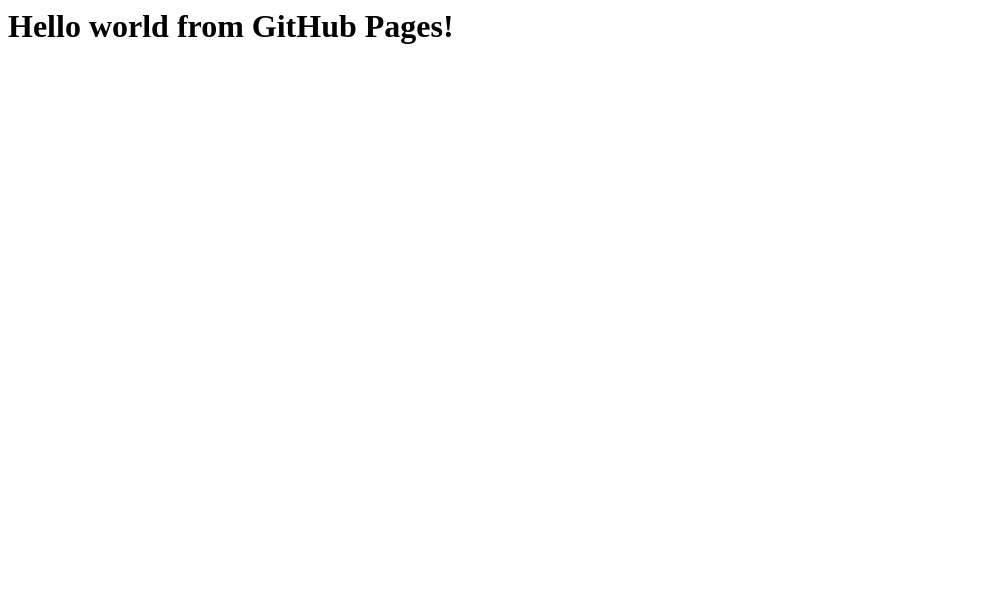
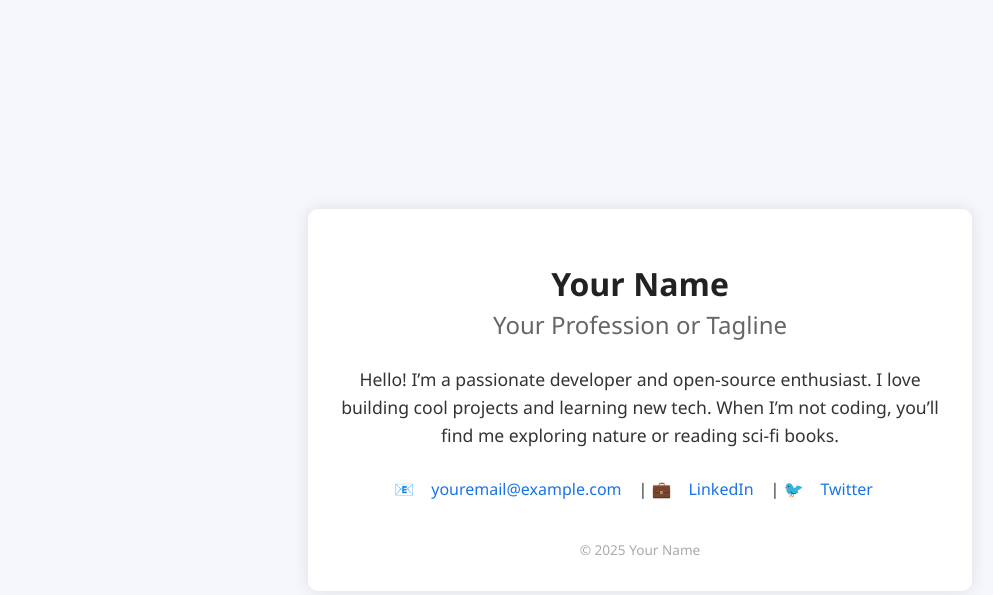
Before and after one commit to cartaggionef/cartaggionef.github.io, a plain HTML site: page index.html in a window 1280 px wide. Shown: the whole page, without its empty margins (0-993 px from the left). Drawn offline with Linux system fonts and the light colour scheme.

Commit message:
Update index.html

```diff
--- a/index.html
+++ b/index.html
@@ -1,5 +1,82 @@
-<html>
-  <body>
-    <h1>Hello world from GitHub Pages!</h1>
-  </body>
+<!DOCTYPE html>
+<html lang="en">
+<head>
+  <meta charset="UTF-8" />
+  <meta name="viewport" content="width=device-width, initial-scale=1" />
+  <title>Your Name - About Me</title>
+  <style>
+    body {
+      font-family: 'Segoe UI', Tahoma, Geneva, Verdana, sans-serif;
+      background: #f5f7fa;
+      color: #333;
+      margin: 0; padding: 0;
+      display: flex;
+      justify-content: center;
+      align-items: center;
+      min-height: 100vh;
+    }
+    .container {
+      background: white;
+      max-width: 600px;
+      width: 90%;
+      padding: 2rem;
+      box-shadow: 0 0 15px rgba(0,0,0,0.1);
+      border-radius: 10px;
+      text-align: center;
+    }
+    h1 {
+      margin-bottom: 0.2rem;
+      color: #222;
+    }
+    h2 {
+      font-weight: normal;
+      color: #666;
+      margin-top: 0;
+      margin-bottom: 1.5rem;
+    }
+    p.bio {
+      font-size: 1.1rem;
+      line-height: 1.6;
+      margin-bottom: 1.8rem;
+    }
+    .contact {
+      margin-top: 1.5rem;
+      font-size: 1rem;
+    }
+    .contact a {
+      color: #1a73e8;
+      text-decoration: none;
+      margin: 0 0.8rem;
+      transition: color 0.3s ease;
+    }
+    .contact a:hover {
+      color: #0049b7;
+    }
+    footer {
+      margin-top: 2.5rem;
+      font-size: 0.85rem;
+      color: #aaa;
+    }
+  </style>
+</head>
+<body>
+  <div class="container">
+    <h1>Your Name</h1>
+    <h2>Your Profession or Tagline</h2>
+    <p class="bio">
+      Hello! I’m a passionate developer and open-source enthusiast. I love building cool projects and learning new tech.
+      When I’m not coding, you’ll find me exploring nature or reading sci-fi books.
+    </p>
+
+    <div class="contact">
+      📧 <a href="mailto:youremail@example.com">youremail@example.com</a> |
+      💼 <a href="https://linkedin.com/in/yourprofile" target="_blank" rel="noopener noreferrer">LinkedIn</a> |
+      🐦 <a href="https://twitter.com/yourhandle" target="_blank" rel="noopener noreferrer">Twitter</a>
+    </div>
+
+    <footer>
+      &copy; 2025 Your Name
+    </footer>
+  </div>
+</body>
 </html>
```
